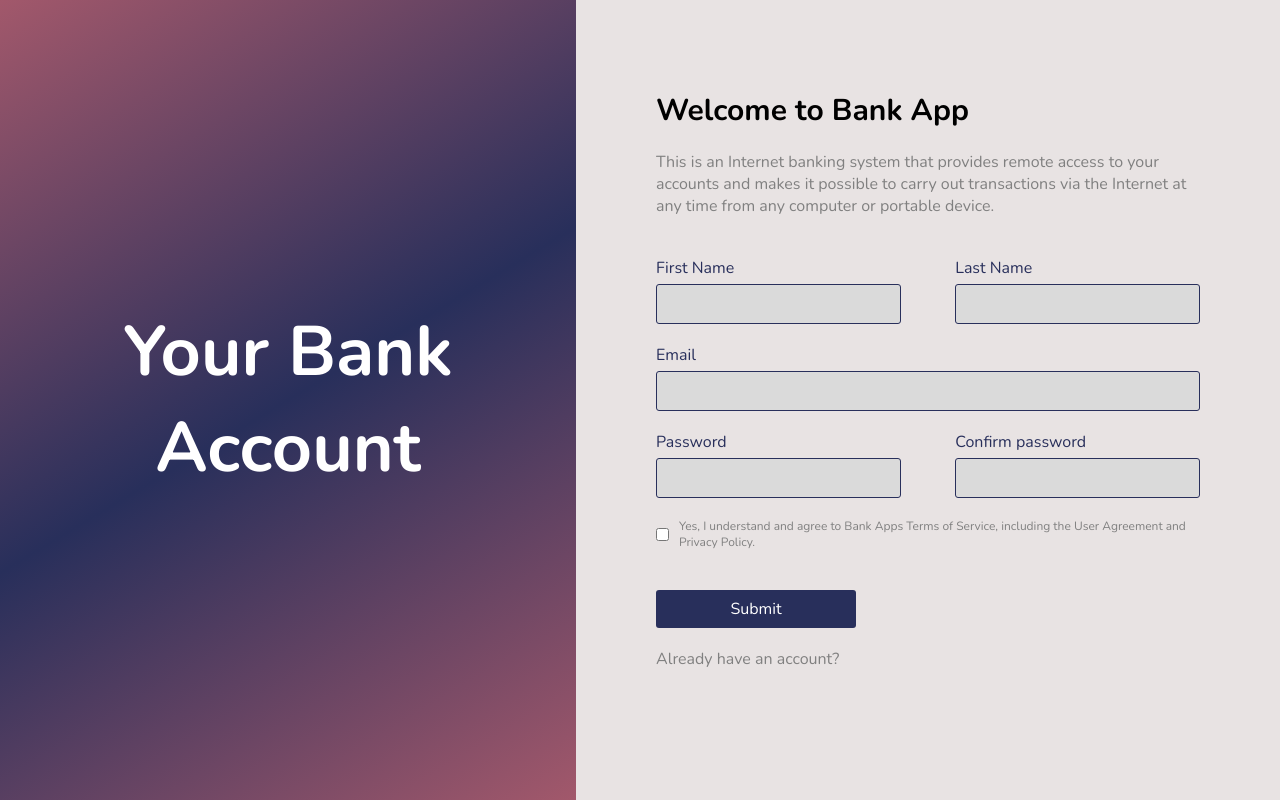
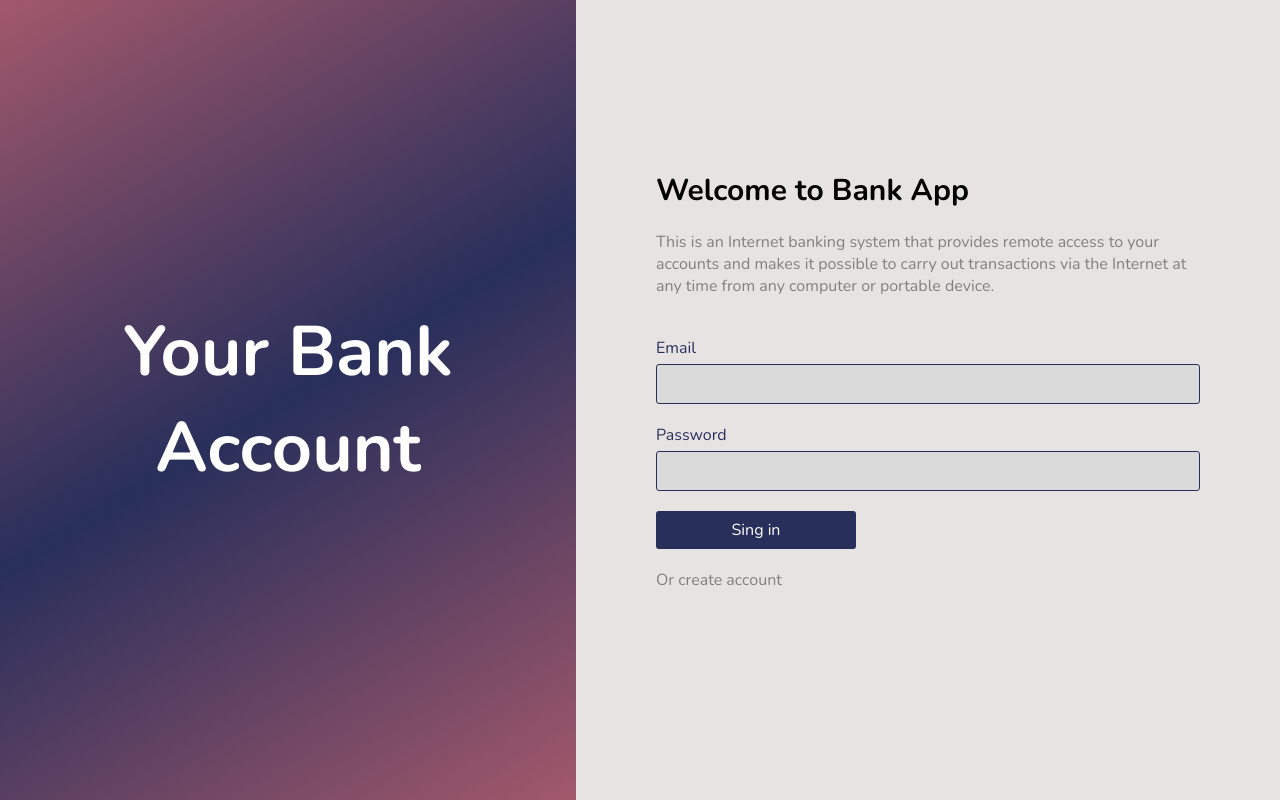
Before and after one commit to dudkin-v/bank-acount, a React (Create React App) app: page / in a window 1280 px wide. Built offline with nearby package versions, Linux system fonts and the light colour scheme.

Commit message:
added pages folder, added SingIn component

```diff
--- a/src/App.js
+++ b/src/App.js
@@ -1,6 +1,6 @@
 import styled from "styled-components";
 
-import {LoginForm} from "./components/LoginForm";
+import {SingIn} from "./pages/SingIn";
 
 const Container = styled.div`
   display: flex;
@@ -13,15 +13,12 @@ const Container = styled.div`
 `;
 
 const App = () => {
-    const handleSubmit = (values) => {
-        console.log(values)
-    };
-
-    return (
-        <Container>
-            <LoginForm onSubmitForm={handleSubmit}/>
-        </Container>
-    )
-}
+  console.log("App")
+  return (
+    <Container>
+      <SingIn />
+    </Container>
+  );
+};
 
 export default App;
--- a/src/components/LoginForm/index.js
+++ /dev/null
@@ -1 +0,0 @@
-export { default as LoginForm } from "./LoginForm";
--- /dev/null
+++ b/src/pages/SingIn/SingIn.js
@@ -0,0 +1,109 @@
+import styled from "styled-components";
+import { useFormik } from "formik";
+
+import { InputField } from "../../components/InputField";
+import { SubmitButton } from "../../components/SubmitButton";
+
+const LoginBlock = styled.section`
+  display: flex;
+  width: 100vw;
+  height: 100vh;
+  background-color: #fff;
+`;
+const LoginLogoBlock = styled.div`
+  display: flex;
+  align-items: center;
+  justify-content: center;
+  padding: 40px;
+  width: 45%;
+  background: rgb(162, 88, 107);
+  background: linear-gradient(
+    149deg,
+    rgba(162, 88, 107, 1) 0%,
+    rgba(40, 47, 91, 1) 50%,
+    rgba(162, 88, 107, 1) 100%
+  );
+
+  h1 {
+    color: white;
+    font-size: 70px;
+    text-align: center;
+  }
+`;
+const FormBlock = styled.div`
+  display: flex;
+  flex-direction: column;
+  justify-content: center;
+  padding: 40px 80px;
+  background-color: #e8e3e3;
+  width: 55%;
+  h2 {
+    font-size: 30px;
+  }
+  p {
+    font-size: 16px;
+    color: gray;
+    margin: 20px 0 40px;
+  }
+  form {
+    display: flex;
+    flex-direction: column;
+    width: 100%;
+
+    .form-button {
+      max-width: 200px;
+    }
+  }
+`;
+
+const formInitialValues = {
+  email: "",
+  password: "",
+};
+
+const SingIn = () => {
+  const formik = useFormik({
+    initialValues: formInitialValues,
+    onSubmit: values => console.log(values)
+  });
+
+  return (
+    <LoginBlock>
+      <LoginLogoBlock>
+        <h1>Your Bank Account</h1>
+      </LoginLogoBlock>
+      <FormBlock>
+        <h2>Welcome to Bank App</h2>
+        <p>
+          This is an Internet banking system that provides remote access to your
+          accounts and makes it possible to carry out transactions via the
+          Internet at any time from any computer or portable device.
+        </p>
+        <form onSubmit={formik.handleSubmit}>
+          <InputField
+            type="text"
+            label="Email"
+            name="email"
+            onChange={formik.handleChange}
+            value={formik.values.email}
+          />
+            <InputField
+              type="text"
+              label="Password"
+              name="password"
+              onChange={formik.handleChange}
+              value={formik.values.password}
+            />
+          <div className="form-button">
+            <SubmitButton type="submit" text="Sing in" />
+          </div>
+        </form>
+        <div className="login-in-block">
+          <p>Or create account</p>
+        </div>
+      </FormBlock>
+    </LoginBlock>
+  );
+};
+
+export default SingIn;
--- /dev/null
+++ b/src/pages/SingIn/index.js
@@ -0,0 +1 @@
+export { default as SingIn } from "./SingIn";
--- a/src/components/LoginForm/LoginForm.js
+++ b/src/pages/SingUp/SingUp.js
@@ -1,9 +1,8 @@
-import PropTypes from "prop-types";
 import styled from "styled-components";
 import { useFormik } from "formik";
 
-import { InputField } from "../InputField";
-import { SubmitButton } from "../SubmitButton";
+import { InputField } from "../../components/InputField";
+import { SubmitButton } from "../../components/SubmitButton";
 
 const LoginBlock = styled.section`
   display: flex;
@@ -90,10 +89,10 @@ const formInitialValues = {
   confirmPassword: "",
 };
 
-const LoginForm = ({ onSubmitForm }) => {
+const SingIn = () => {
   const formik = useFormik({
     initialValues: formInitialValues,
-    onSubmit: onSubmitForm,
+    onSubmit: values => console.log(values)
   });
 
   return (
@@ -167,8 +166,4 @@ const LoginForm = ({ onSubmitForm }) => {
   );
 };
 
-LoginForm.propTypes = {
-  onSubmitForm: PropTypes.func.isRequired,
-};
-
-export default LoginForm;
+export default SingIn;
--- /dev/null
+++ b/src/pages/SingUp/index.js
@@ -0,0 +1 @@
+export { default as SingUp } from "./SingUp";
```
